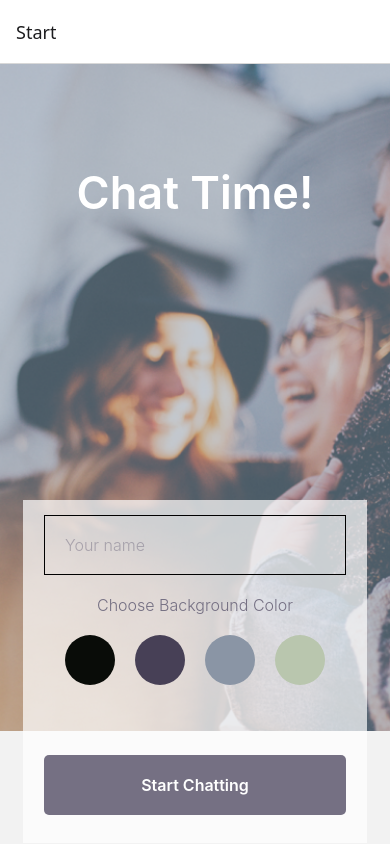
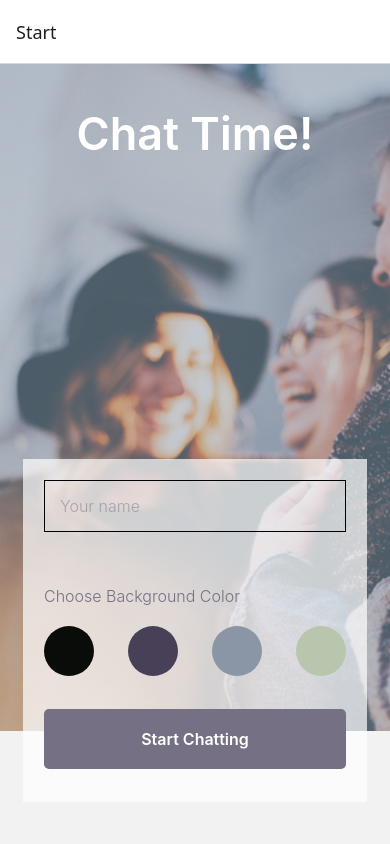
Before and after one commit to plumbz/ChatTime, a React Native app: screen /Start in a window 390 px wide. Built offline with nearby package versions, Linux system fonts and the light colour scheme.

Commit message:
rearange styling of start page and finalized message handling

```diff
--- a/components/Chat.js
+++ b/components/Chat.js
@@ -1,35 +1,37 @@
 import { GiftedChat } from "react-native-gifted-chat";
 import { useState, useEffect } from 'react';
 import { StyleSheet, View, Text, Platform, KeyboardAvoidingView } from 'react-native';
-import { collection, addDoc, onSnapshot, query, where } from "firebase/firestore";
+import { collection, addDoc, onSnapshot, query, where, orderBy } from "firebase/firestore";
 
 const Chat = ({ db, route, navigation }) => {
-    const { name, backgroundColor } = route.params; //handle the props
+    const { userID, name, backgroundColor } = route.params; //handle the props
     const [messages, setMessages] = useState([]);
     const onSend = (newMessages) => {
-        setMessages(previousMessages => GiftedChat.append(previousMessages, newMessages))
+        addDoc(collection(db, "messages"), newMessages[0])
     }
     // Render the messages
     useEffect(() => {
-        setMessages([
-            {
-                _id: 1,
-                text: 'Hello developer',
-                createdAt: new Date(),
-                user: {
-                    _id: 2,
-                    name: 'React Native',
-                    avatar: 'https://placeimg.com/140/140/any',
-                },
-            },
-            {
-                _id: 2,
-                text: 'This is a system message',
-                createdAt: new Date(),
-                system: true,
-            },
-        ]);
+        const q = query(collection(db, "messages"), orderBy("createdAt", "desc"));
+        const unsubMessages = onSnapshot(q, (documentsSnapshot) => {
+            let newMessages = [];
+
+            documentsSnapshot.forEach(doc => {
+                newMessages.push({
+                    id: doc.id,
+                    ...doc.data(),
+                    createdAt: new Date(doc.data().createdAt.toMillis())
+                })
+            })
+            setMessages(newMessages);
+        })
+
+        // Cleanup the listener when the component unmounts
+        return () => {
+            if (unsubMessages) unsubMessages();
+        };
     }, []);
+
+
     // update the Title with the entered name
     useEffect(() => {
         navigation.setOptions({ title: name });
@@ -42,7 +44,8 @@ const Chat = ({ db, route, navigation }) => {
                 messages={messages}
                 onSend={messages => onSend(messages)}
                 user={{
-                    _id: 1
+                    _id: userID,
+                    name: name
                 }}
             />
             {/* Adjust keyboard according to OS being used */}
--- a/components/Start.js
+++ b/components/Start.js
@@ -1,5 +1,5 @@
 import { useState } from 'react';
-import { ImageBackground, StyleSheet, View, Text, TextInput, TouchableOpacity, KeyboardAvoidingView, Alert } from 'react-native';
+import { ImageBackground, StyleSheet, View, Text, TextInput, TouchableOpacity, KeyboardAvoidingView, Alert, SafeAreaView, Platform } from 'react-native';
 import { getAuth, signInAnonymously } from "firebase/auth";
 
 const image = require('../assets/Background.png');
@@ -11,7 +11,7 @@ const Start = ({ navigation }) => {
     const signInUser = (name) => {
         signInAnonymously(auth)
             .then(result => {
-                navigation.navigate('Chat', { name: name, backgroundColor: circleColors[selectedCircle] });
+                navigation.navigate('Chat', { userID: result.user.uid, name: name, backgroundColor: circleColors[selectedCircle] });
                 Alert.alert("Signed in Successfully!");
             })
             .catch((error) => {
@@ -26,14 +26,13 @@ const Start = ({ navigation }) => {
     }
 
     return (
-        <View style={styles.container}>
+        <SafeAreaView style={styles.container}>
             <ImageBackground source={image} resizeMode="cover" style={styles.image}>
-                <View style={styles.title}>
                 <Text style={styles.titleText}>Chat Time!</Text>
-                </View>
                 {/* Container with white background. Every elements are wrapped
                     inside seperate containers for better responsive behavior*/}
-                <View style={styles.innerContainer}>
+                <KeyboardAvoidingView style={styles.innerContainer} behavior={Platform.OS === 'ios' ? 'padding' : 'height'}>
+                    <View style={styles.inputContainer}>
                         <TextInput
                             style={styles.textInput}
                             value={name}
@@ -41,9 +40,11 @@ const Start = ({ navigation }) => {
                             placeholder='Your name'
                             placeholderTextColor="rgba(117, 112, 131, 0.5)" // Placeholder color with 50% opacity
                         />
+                    </View>
                     {/* Row of circles */}
+                    <View style={styles.circleContainer}>
                         <Text style={styles.colorText}>Choose Background Color</Text>
-                    <View style={styles.circleContainer}>
+                        <View style={styles.circleButtonContainer}>
                             {Array.from({ length: 4 }).map((_, index) => (
                                 <TouchableOpacity
                                     key={index}
@@ -56,6 +57,7 @@ const Start = ({ navigation }) => {
                                 </TouchableOpacity>
                             ))}
                         </View>
+                    </View>
                     <View style={styles.buttonContainer}>
                         {/* Use TouchableOpacity with custom text style */}
                         <TouchableOpacity
@@ -65,9 +67,9 @@ const Start = ({ navigation }) => {
                             <Text style={styles.buttonText}>Start Chatting</Text>
                         </TouchableOpacity>
                     </View>
-                </View>
+                </KeyboardAvoidingView>
             </ImageBackground>
-        </View>
+        </SafeAreaView >
     );
 }
 
@@ -81,46 +83,49 @@ const styles = StyleSheet.create({
     },
     image: {
         flex: 1,
-        justifyContent: 'center',
+        justifyContent: 'space-evenly',
         alignItems: 'center', // Centering the content inside ImageBackground
         width: '100%', // Ensures the background image covers the entire screen
     },
+    innerContainer: {
+        height: '44%', // Set the inner container to 44% of the screen height
+        width: '88%',  // Optionally set width to something like 90% of the container's width
+        justifyContent: 'center', // Vertically center the content inside the inner container
+        alignItems: 'center',  // Horizontally center the content
+        backgroundColor: 'rgba(255, 255, 255, 0.7)', // Optional background with slight transparency
+    },
+    inputContainer: {
+        flex: 3,
+        width: "88%",
+        justifyContent: "center",
+        alignItems: "center",
+    },
     textInput: {
-        width: "88%",
-        padding: 20,
+        width: "100%",
+        padding: 15,
         borderWidth: 1,
-        marginBottom: 20,
         fontSize: 16, // Font size for the input text
         color: "#757083", // Text color for input text
         fontWeight: 300,
-        marginTop: 0,
-        height: 60,
-
-    },
-    customButton: {
-        backgroundColor: '#757083', // Button background color
-        paddingVertical: 12, // Padding for vertical size
-        paddingHorizontal: 32, // Padding for horizontal size
-        borderRadius: 5, // Optional border radius for rounded corners
-        alignItems: 'center', // Center the text horizontally
-        justifyContent: 'center', // Center the text vertically
-        height: 60,
-    },
-    buttonText: {
-        fontSize: 16, // Font size
-        fontWeight: '600', // Font weight
-        color: '#FFFFFF', // Font color
-    },
-    buttonContainer: {
-        width: '88%', // Make the button container 88% of the inner container's width
-        marginTop: 20, // Optional margin for spacing
-        height: 60,
-
     },
     circleContainer: {
-        flexDirection: 'row',  // Align the circles horizontally
-        justifyContent: 'center',  // Center the circles horizontally
-        marginBottom: 50, // Add some spacing between the circles and the button
+        flex: 5,
+        width: "88%",
+        justifyContent: "center",
+        alignItems: "flex-start",
+    },
+    colorText: {
+        fontSize: 16,
+        fontWeight: "300",
+        color: "#757083",
+        opacity: 1,
+        marginBottom: 20,
+    },
+    circleButtonContainer: {
+        flexDirection: "row",
+        justifyContent: "space-between",
+        alignItems: "center",
+        width: "100%",
     },
     circle: {
         width: 50, // Width of each circle
@@ -137,33 +142,31 @@ const styles = StyleSheet.create({
         borderWidth: 3, // Increase border width when selected
 
     },
-    colorText: {
-        fontSize: 16,
-        fontWeight: "300",
-        color: "#757083",
-        opacity: 1,
-        marginBottom: 20,
+    buttonContainer: {
+        flex: 3,
+        width: '88%', // Make the button container 88% of the inner container's width
+    },
+    customButton: {
+        backgroundColor: '#757083', // Button background color
+        paddingVertical: 12, // Padding for vertical size
+        paddingHorizontal: 32, // Padding for horizontal size
+        borderRadius: 5, // Optional border radius for rounded corners
+        alignItems: 'center', // Center the text horizontally
+        justifyContent: 'center', // Center the text vertically
+        height: 60,
+    },
+    buttonText: {
+        fontSize: 16, // Font size
+        fontWeight: '600', // Font weight
+        color: '#FFFFFF', // Font color
     },
     titleText: {
         color: 'white',
         fontSize: 45,
         fontWeight: 600,
+        height: "40%"
     },
-    title: {
-        marginBottom: 280,  // Add space below the title
-        marginTop: 100, // Move the title further up by increasing marginTop
-    },
-    innerContainer: {
-        height: '44%', // Set the inner container to 44% of the screen height
-        width: '88%',  // Optionally set width to something like 90% of the container's width
-        justifyContent: 'top', // Vertically center the content inside the inner container
-        alignItems: 'center',  // Horizontally center the content
-        backgroundColor: 'rgba(255, 255, 255, 0.7)', // Optional background with slight transparency
-        paddingTop: 15,
-        marginBottom: 0,
-        padding: 0,
 
-    },
 });
 
 export default Start;
```
Lines whose indentation alone changed are shown as unchanged.
